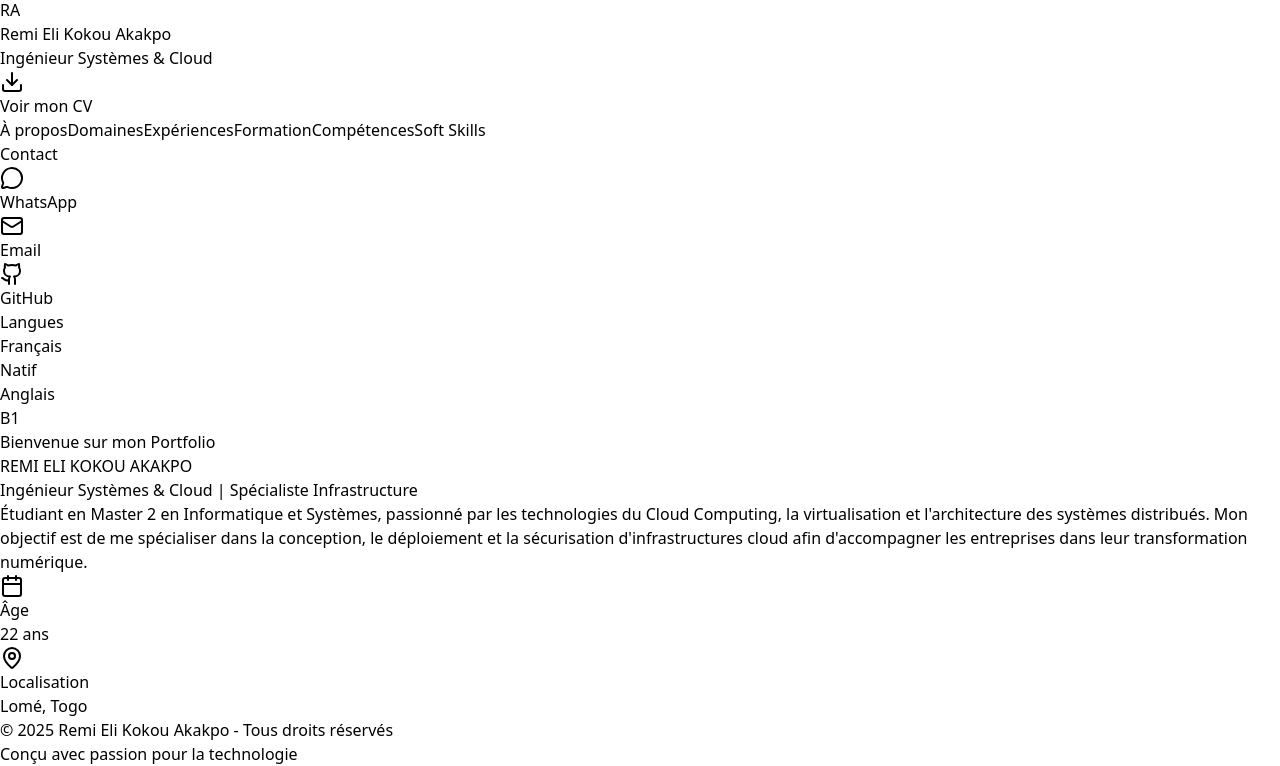
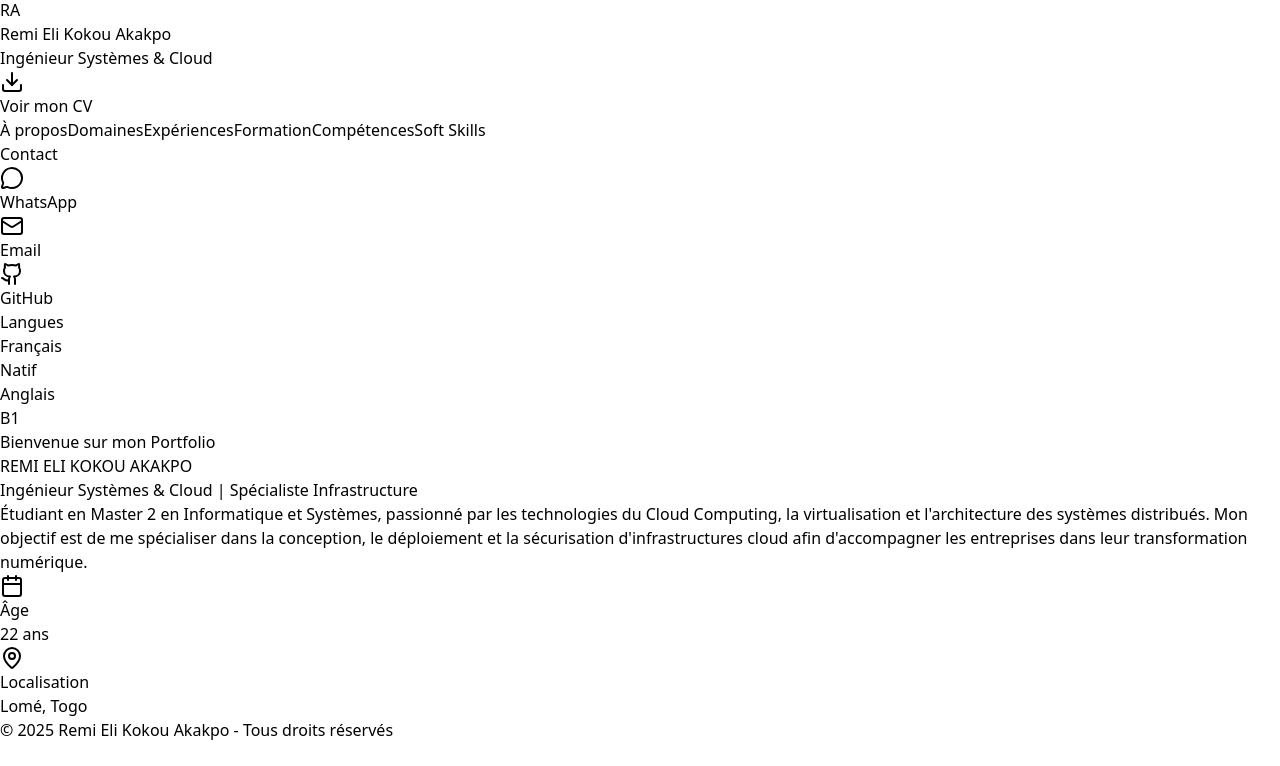
Before and after one commit to remieliakakpo/portfolio, a React (Vite) app: page / in a window 1280 px wide. Shown: the part 1036-1802 px from the top of the page. After the commit the page ends 1778 px from the top, so only its background shows below. Built offline with nearby package versions, Linux system fonts and the light colour scheme.

Commit message:
new update

```diff
--- a/src/App.jsx
+++ b/src/App.jsx
@@ -504,7 +504,7 @@ export default function ModernPortfolio() {
           {/* Footer */}
           <div className={`mt-16 pt-8 border-t ${theme.border} text-center ${theme.textSecondary} text-sm`}>
             <p>© 2025 Remi Eli Kokou Akakpo - Tous droits réservés</p>
-            <p className="mt-2">Conçu avec passion pour la technologie</p>
+
           </div>
         </div>
       </div>
```
